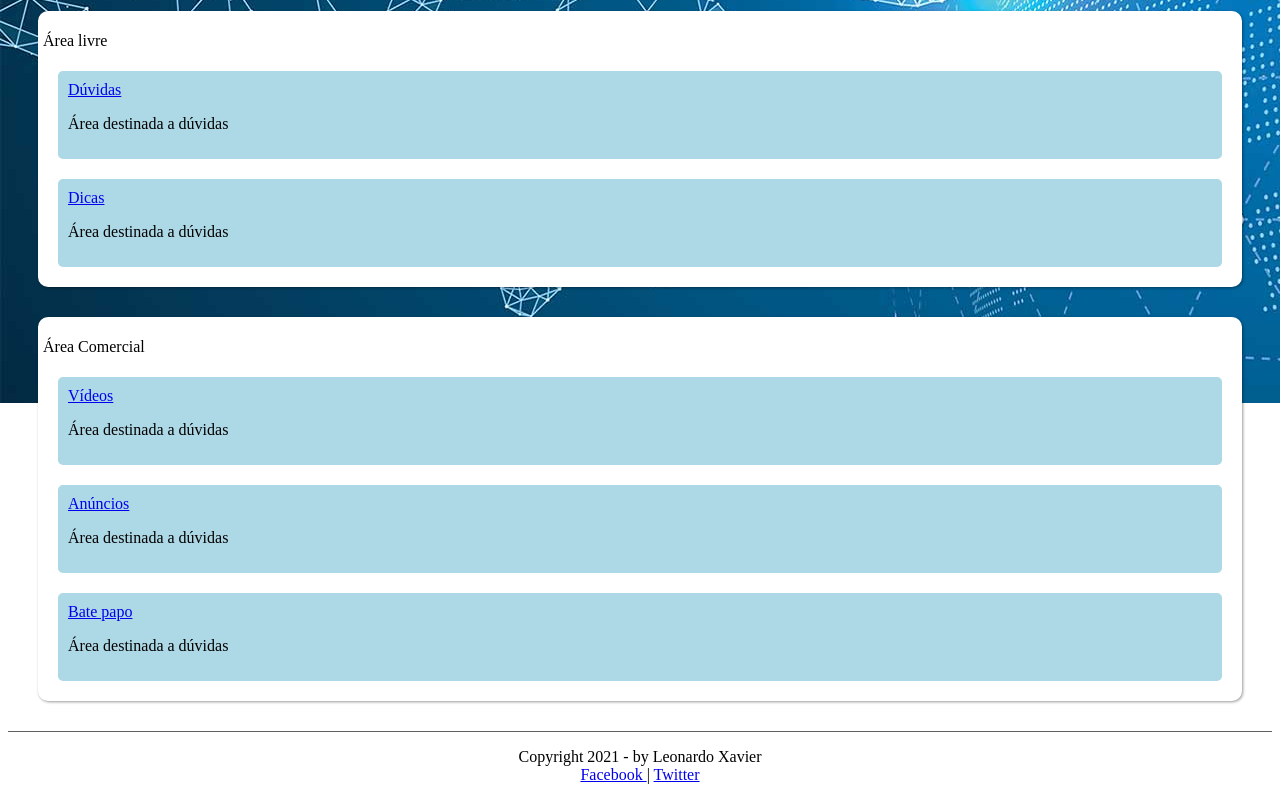
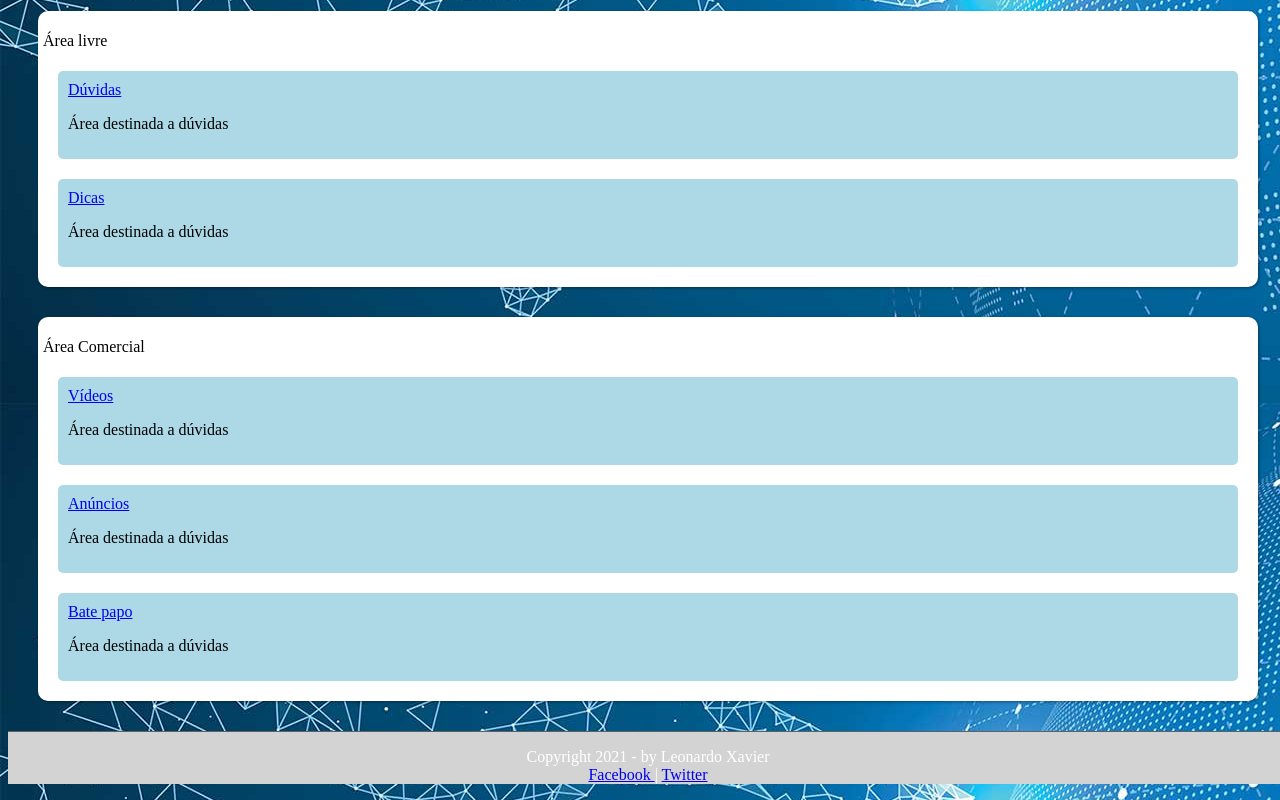
Before and after one commit to leonardohjx/tcc, a plain HTML site: page index.html in a window 1280 px wide. Shown: the part 431-1231 px from the top of the page. Drawn offline with Linux system fonts and the light colour scheme.

Commit message:
First day
Fim do primeiro dia de trabalho

```diff
--- a/css/estilo.css
+++ b/css/estilo.css
@@ -1,7 +1,9 @@
 @charset "utf-8";
 
 body {
-    background: #ffffff url('/image/backgroundPrincipal.jpg') no-repeat;
+    background: url("../image/backgroundPrincipal.jpg");
+    width: 100%;
+    height: 100%;
 }
 
 header {
@@ -33,6 +35,8 @@ header {
 footer#rodape {
     clear: both;
     border-top: 1px solid #606060;
+    color: white;
+    background-color: lightgray;
 }
 
 footer#rodape p {
--- a/index.html
+++ b/index.html
@@ -7,7 +7,7 @@
 </head>
 
 <body>
-    <div id="pagina">
+    <div class="pagina">
         <!-- Cabeçalho do Site-->
         <header>
             <nav id="menu">
```
